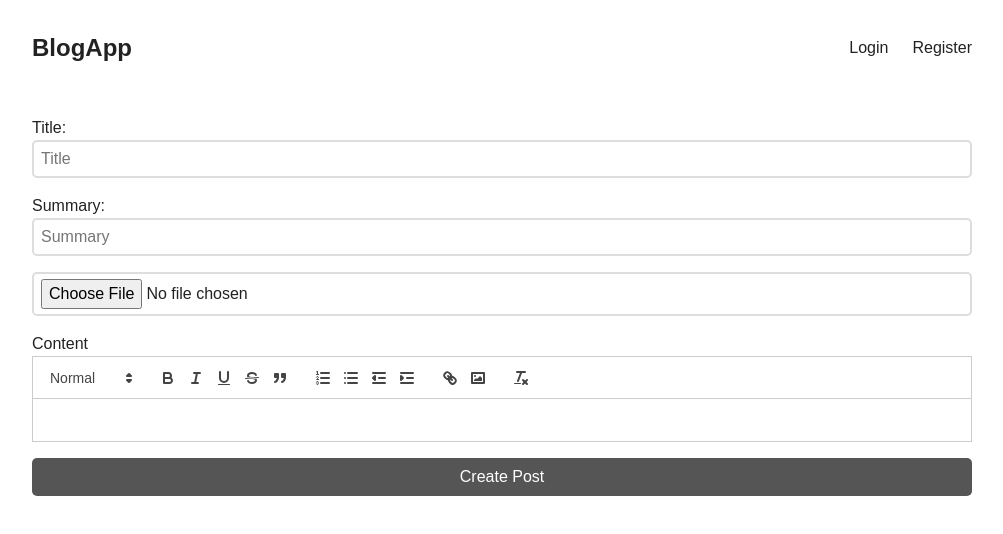
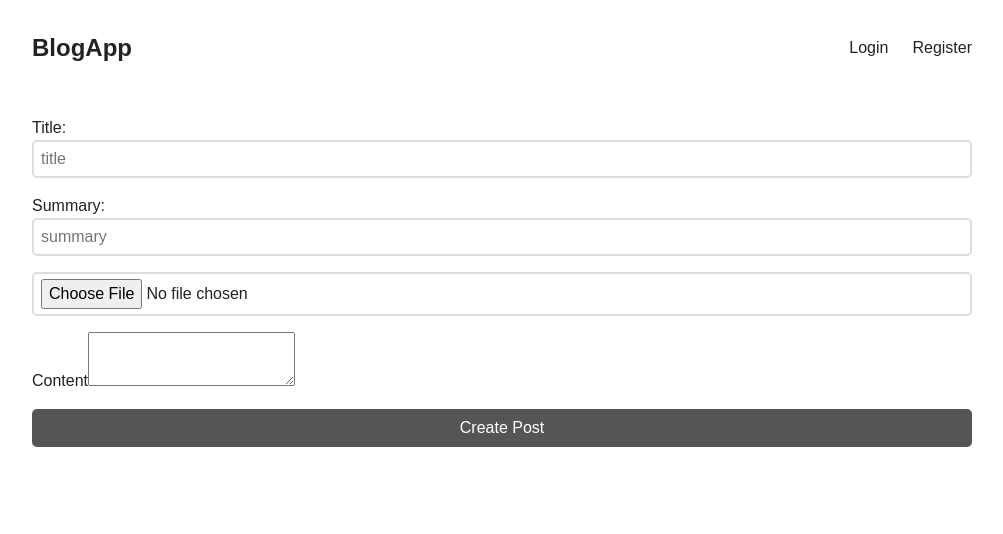
Before and after one commit to bharat-bhangale/Blogapp-client, a React (Vite) app: page /create in a window 1280 px wide. Shown: the top 534 px of the page, without its empty margins (138-1141 px from the left). Built offline with nearby package versions, Linux system fonts and the light colour scheme; no server answers.

Commit message:
createpost

```diff
--- a/pages/Createpost.jsx
+++ b/pages/Createpost.jsx
@@ -72,30 +72,23 @@
 // export default Createpost;
 import React, { useState } from "react";
 import { Navigate } from "react-router-dom";
-import Editor from "./Editor";
 
-const Createpost = () => {
+const CreatePost = () => {
   const [title, setTitle] = useState("");
   const [summary, setSummary] = useState("");
   const [content, setContent] = useState("");
-  const [files, setFiles] = useState(null);
+  const [files, setFiles] = useState(null); // Initialize as null for a file input
   const [redirect, setRedirect] = useState(false);
 
-  const createNewPost = async (ev) => {
+  async function createNewPost(ev) {
     ev.preventDefault();
 
-    if (!files || files.length === 0) {
-      alert("Please select a file.");
-      return;
-    }
+    const data = new FormData();
+    data.append("title", title);
+    data.append("summary", summary);
+    data.append("content", content);
+    if (files) data.append("files", files[0]); // Check if files exist and append the first file
 
-    const data = new FormData();
-    data.set("title", title);
-    data.set("summary", summary);
-    data.set("content", content);
-    data.set("files", files[0]);
-
-    try {
     const response = await fetch("https://blogapp-server-bfj0.onrender.com/post", {
       method: "POST",
       body: data,
@@ -104,14 +97,8 @@ const Createpost = () => {
 
     if (response.ok) {
       setRedirect(true);
-      } else {
-        const errorText = await response.text();
-        alert(`Failed to create post: ${errorText}`);
     }
-    } catch (error) {
-      alert(`Failed to create post: ${error.message}`);
   }
-  };
 
   if (redirect) {
     return <Navigate to="/" />;
@@ -122,8 +109,8 @@ const Createpost = () => {
       <div className="mb-3">
         <label htmlFor="title">Title:</label>
         <input
-          type="text"
-          placeholder="Title"
+          type="text" // Corrected type from "title" to "text"
+          placeholder="title"
           value={title}
           required
           onChange={(ev) => setTitle(ev.target.value)}
@@ -132,8 +119,8 @@ const Createpost = () => {
       <div className="mb-3">
         <label htmlFor="summary">Summary:</label>
         <input
-          type="text"
-          placeholder="Summary"
+          type="text" // Corrected type from "summary" to "text"
+          placeholder="summary"
           value={summary}
           required
           onChange={(ev) => setSummary(ev.target.value)}
@@ -144,11 +131,15 @@ const Createpost = () => {
       </div>
       <div className="mb-3">
         <label htmlFor="content">Content</label>
-        <Editor value={content} onChange={setContent} required />
+        <textarea // Replaced Editor component with textarea for simplicity
+          value={content}
+          onChange={(ev) => setContent(ev.target.value)}
+          required
+        />
       </div>
       <button style={{ marginTop: "5px" }}>Create Post</button>
     </form>
   );
 };
 
-export default Createpost;
+export default CreatePost;
```
Lines whose indentation alone changed are shown as unchanged.
